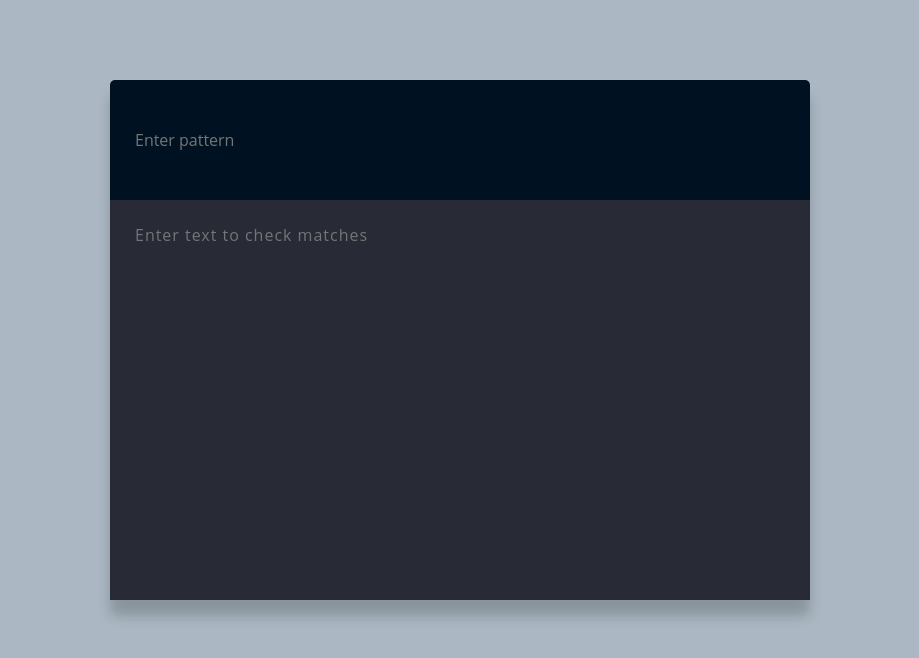
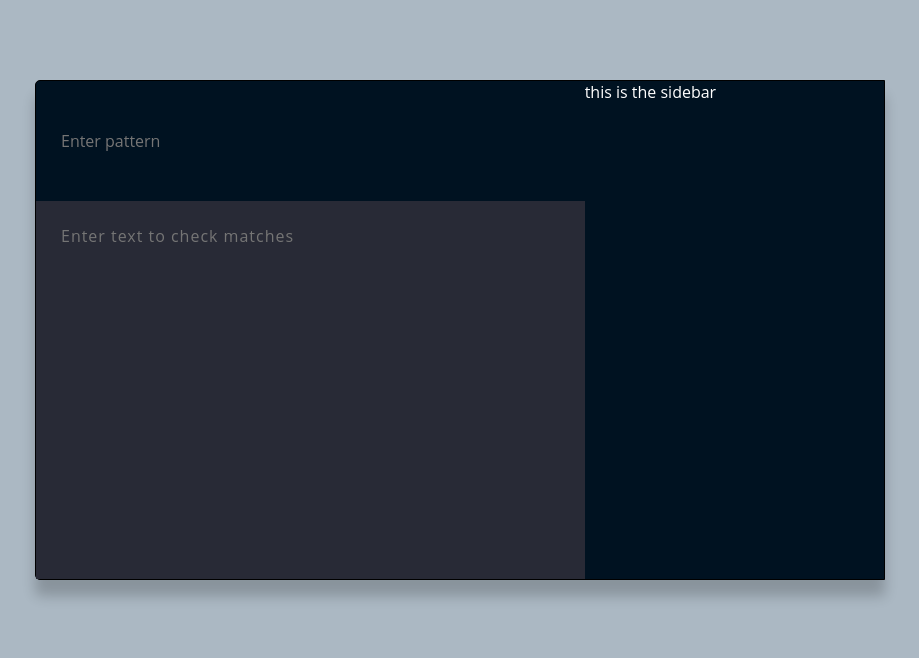
Before and after one commit to luqmanoop/vue-regexr, a Vue app: page / in a window 1280 px wide. Shown: the top 658 px of the page, without its empty margins (180-1099 px from the left). Built offline with nearby package versions, Linux system fonts and the light colour scheme.

Commit message:
layout with flexbox - css is so hard 😠

```diff
--- a/src/components/PatternBox.vue
+++ b/src/components/PatternBox.vue
@@ -31,7 +31,7 @@ export default {
 
 <style>
 .pattern-box {
-  width: 500px;
+  width: 100%;
   font: inherit;
   min-height: 46px;
   background: transparent;
--- a/src/components/RegexBox.vue
+++ b/src/components/RegexBox.vue
@@ -1,18 +1,25 @@
 <template>
   <div class="regex-box">
-    <app-pattern-box></app-pattern-box>
-    <app-text-box></app-text-box>
+    <div class="main">
+      <app-pattern-box></app-pattern-box>
+      <app-text-box></app-text-box>
+    </div>
+    <aside>
+      <app-side-bar></app-side-bar>
+    </aside>
   </div>
 </template>
 
 <script>
 import appTextBox from './TextBox';
 import appPatternBox from './PatternBox';
+import appSideBar from './SideBar';
 
 export default {
   components: {
     appTextBox,
-    appPatternBox
+    appPatternBox,
+    appSideBar
   }
 };
 </script>
@@ -35,10 +42,25 @@ html {
 }
 
 .regex-box {
-  max-width: 700px;
+  background-color: #001221;
+  display: flex;
+  width: 850px;
+  height: 500px;
   margin: 5rem auto;
-  background-color: #001221;
-  border-radius: 5px;
+  position: relative;
+  border-radius: 5px 0 0 5px;
+  border: 1px solid;
   box-shadow: 0px 1rem 0.8rem rgba(0, 0, 0, 0.2);
 }
+
+.main {
+  display: flex;
+  flex-direction: column;
+  width: 550px;
+}
+
+aside {
+  width: 300px;
+  height: 300px;
+}
 </style>
--- a/src/components/TextBox.vue
+++ b/src/components/TextBox.vue
@@ -33,7 +33,8 @@ export default {
 </script>
 <style>
 .text-box {
-  height: 400px;
+  flex-grow: 1;
+  width: 100%;
   position: relative;
   background-color: #282a36;
 }
@@ -52,6 +53,7 @@ textarea {
   background-color: transparent;
   outline: none;
   border: 0;
+  overflow: auto;
   letter-spacing: 1px;
 }
 
@@ -66,6 +68,7 @@ textarea {
 }
 
 textarea {
+  display: block;
   position: absolute;
   z-index: 2;
   resize: none;
@@ -75,6 +78,7 @@ textarea {
 .matches {
   white-space: pre-wrap;
   word-wrap: break-word;
+  color: transparent;
 }
 
 /* dynamically generated content style with deep selector */
```
